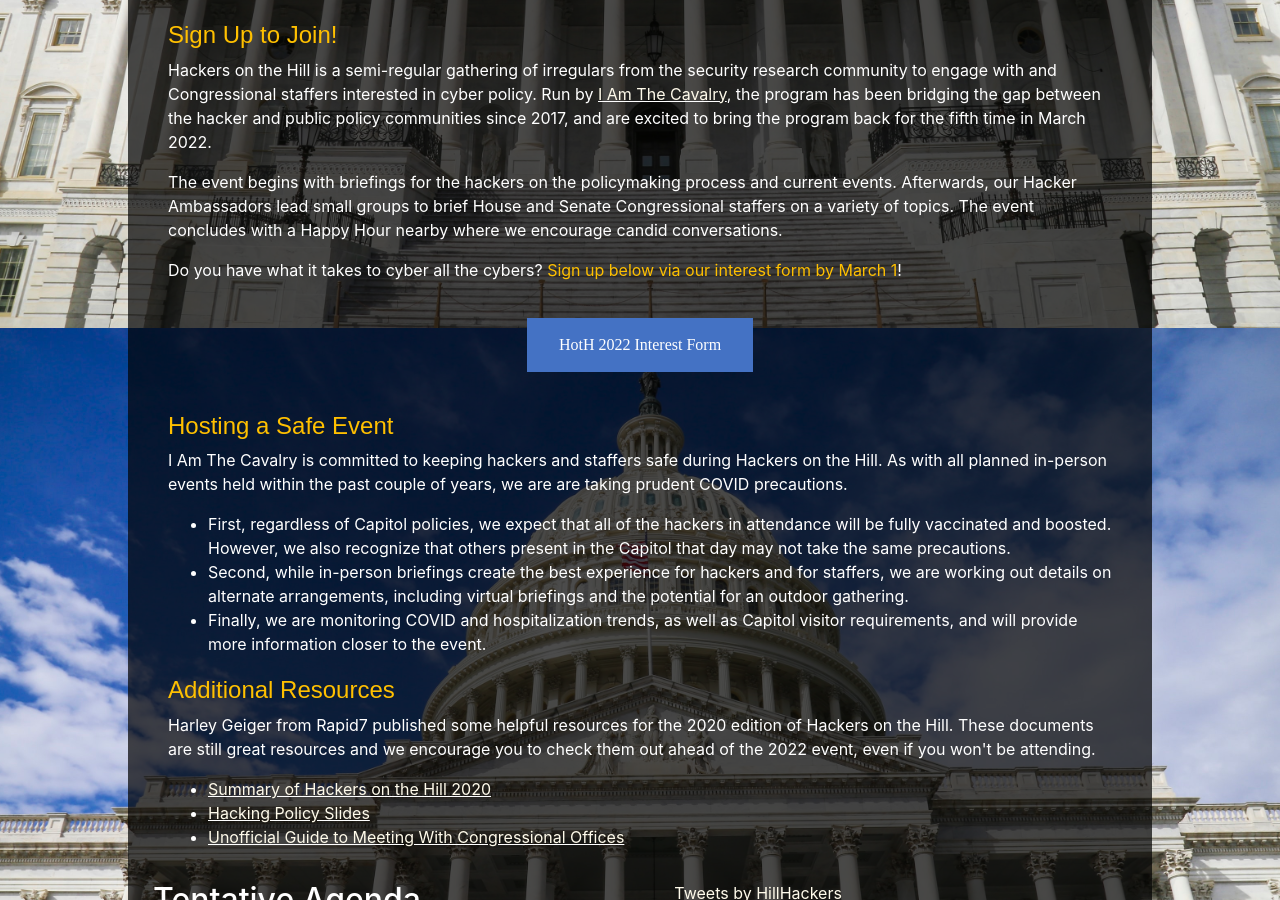
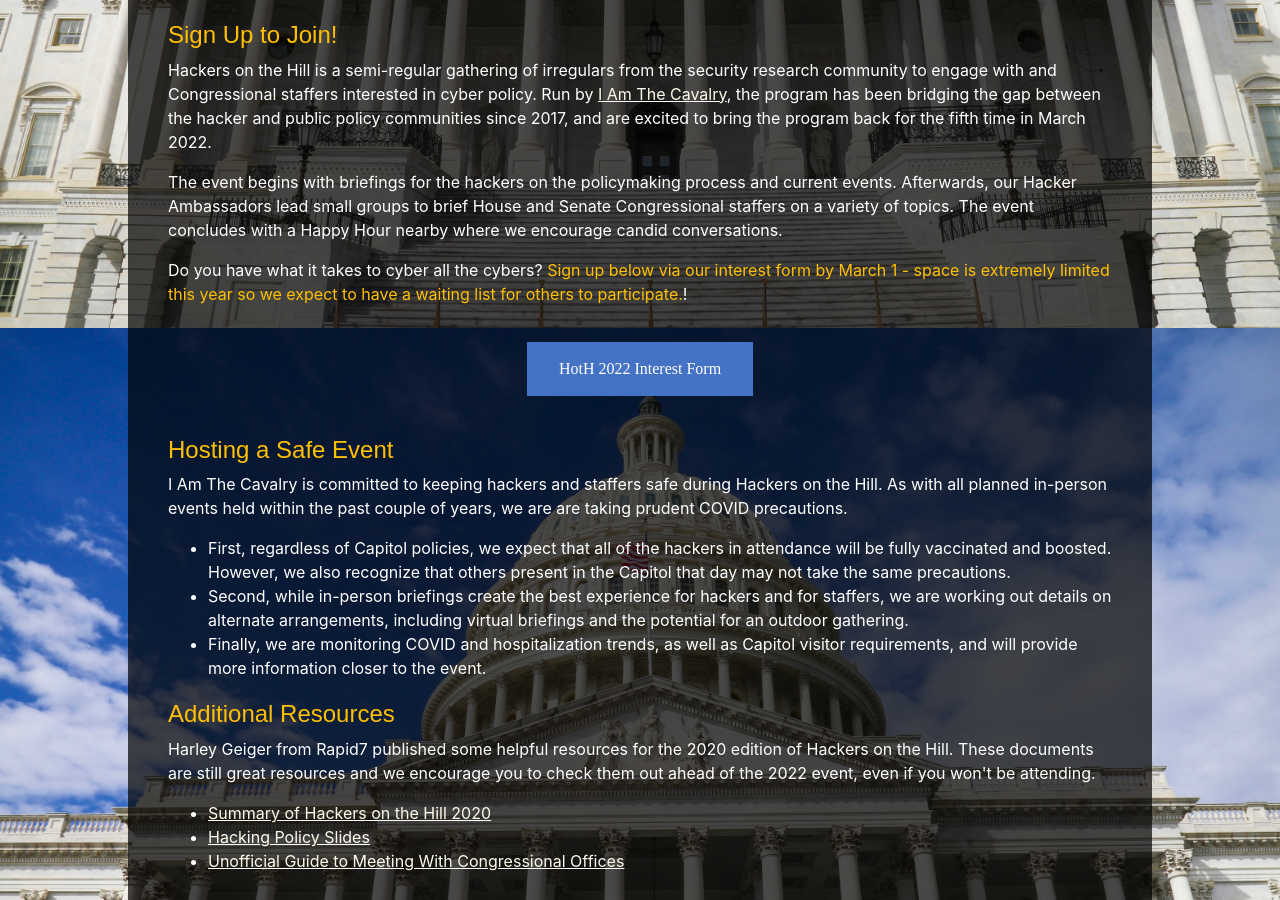
Before and after one commit to HackersOnTheHill/hackersonthehill.github.io, a Jekyll site: the page built from index.html, in a window 1280 px wide and 900 px high, scrolled down 572 px. Built offline with Jekyll 4.4.1, drawn with Linux system fonts in a browser that asks for light colours; nearby versions of some CDN libraries; comment, search, counter and statistics services are not loaded.

Commit message:
Update index.html

```diff
--- a/index.html
+++ b/index.html
@@ -17,7 +17,7 @@ layout: default
 
     <p>The event begins with briefings for the hackers on the policymaking process and current events. Afterwards, our Hacker Ambassadors lead small groups to brief House and Senate Congressional staffers on a variety of topics. The event concludes
       with a Happy Hour nearby where we encourage candid conversations.</p>
-    <p>Do you have what it takes to cyber all the cybers? <a style="color: #FFC000;">Sign up below via our interest form by March 1</a>!</p>
+    <p>Do you have what it takes to cyber all the cybers? <a style="color: #FFC000;">Sign up below via our interest form by March 1 - space is extremely limited this year so we expect to have a waiting list for others to participate.</a>!</p>
     <p></p>
 
     <div class="center">
```
